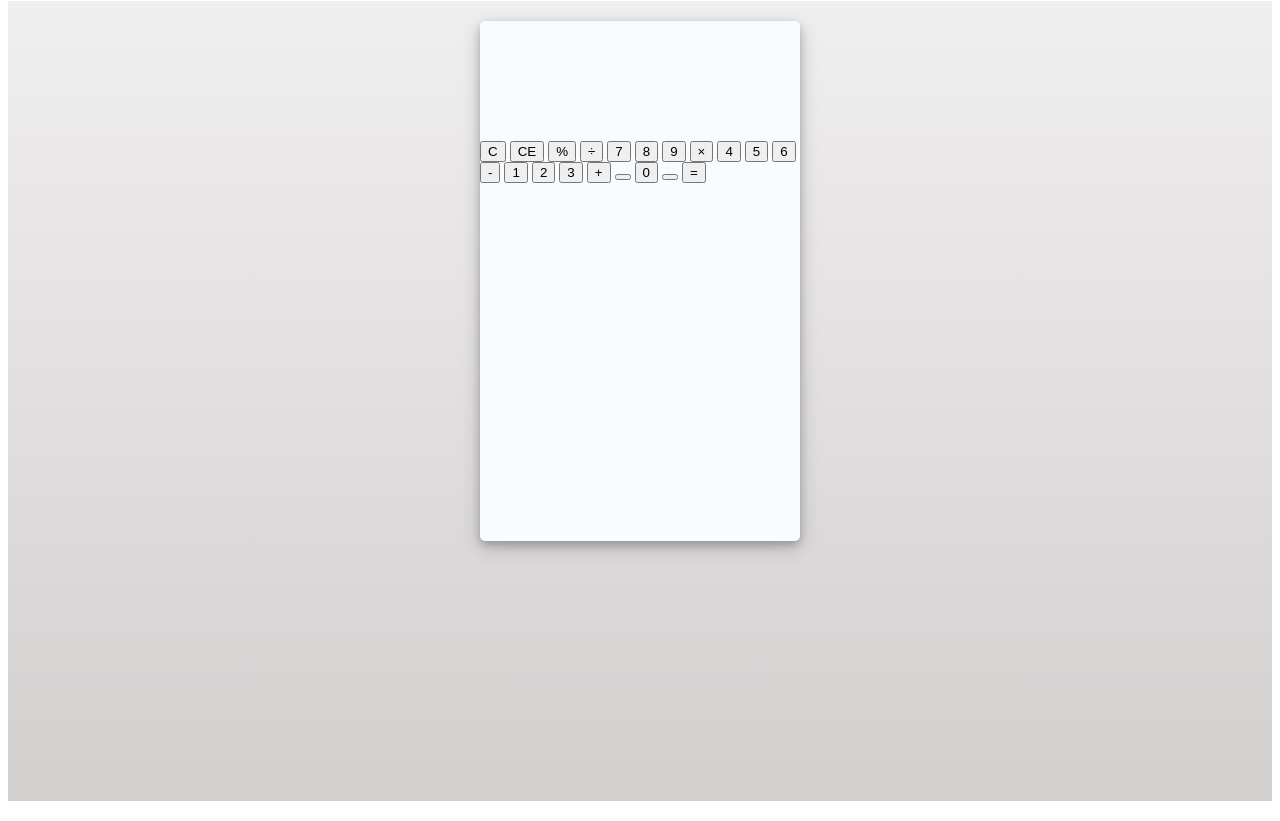
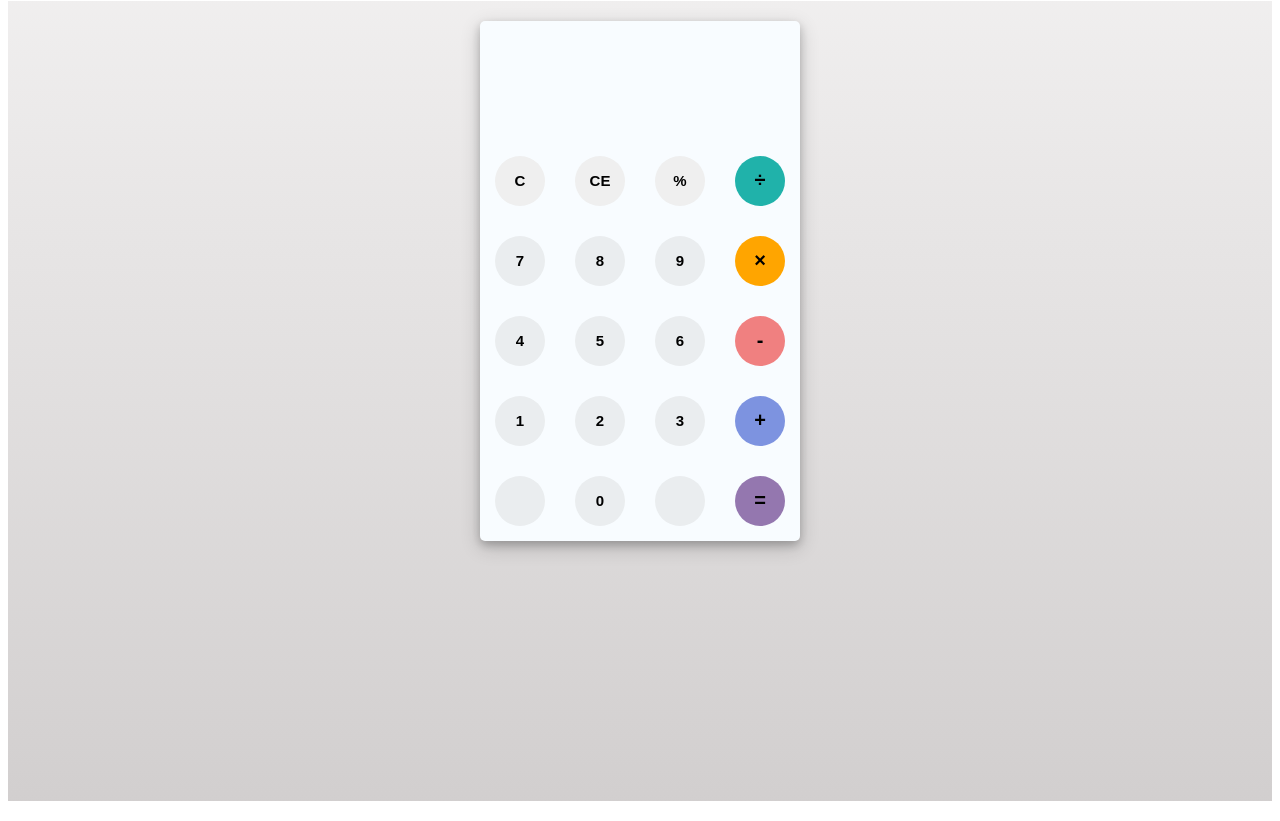
Before and after one commit to akhilender-bongirwar/lgmvip-task4, a plain HTML site: page index.html in a window 1280 px wide. Shown: the part 79-900 px from the top of the page. Drawn offline with Linux system fonts and the light colour scheme.

Commit message:
Styled the calculator and started the js part

```diff
--- a/script.js
+++ b/script.js
@@ -0,0 +1,17 @@
+function getHistory(){
+	return document.getElementById("history-value").innerText;
+}
+function printHistory(num){
+	document.getElementById("history-value").innerText=num;
+}
+function getOutput(){
+	return document.getElementById("output-value").innerText;
+}
+function printOutput(num){
+	if(num==""){
+		document.getElementById("output-value").innerText=num;
+	}
+	else{
+		document.getElementById("output-value").innerText=getFormattedNumber(num);
+	}
+}
--- a/style.css
+++ b/style.css
@@ -35,3 +35,45 @@
 #keyboard{
 	height: 400px;
 }
+.operator, .number, .empty{
+	width: 50px;
+	height: 50px;
+	margin: 15px;
+	float: left;
+	border-radius: 50%;
+	border-width: 0;
+	font-weight: bold;
+	font-size: 15px;
+}
+.number, .empty{
+	background-color: #eaedef;
+}
+.number, .operator{
+	cursor: pointer;
+}
+.operator:active, .number:active{
+	font-size: 13px;
+}
+.operator:focus, .number:focus, .empty:focus{
+	outline: 0;
+}
+button:nth-child(4){
+	font-size: 20px;
+	background-color: #20b2aa;
+}
+button:nth-child(8){
+	font-size: 20px;
+	background-color: #ffa500;
+}
+button:nth-child(12){
+	font-size: 20px;
+	background-color: #f08080;
+}
+button:nth-child(16){
+	font-size: 20px;
+	background-color: #7d93e0;
+}
+button:nth-child(20){
+	font-size: 20px;
+	background-color: #9477af;
+}
```
